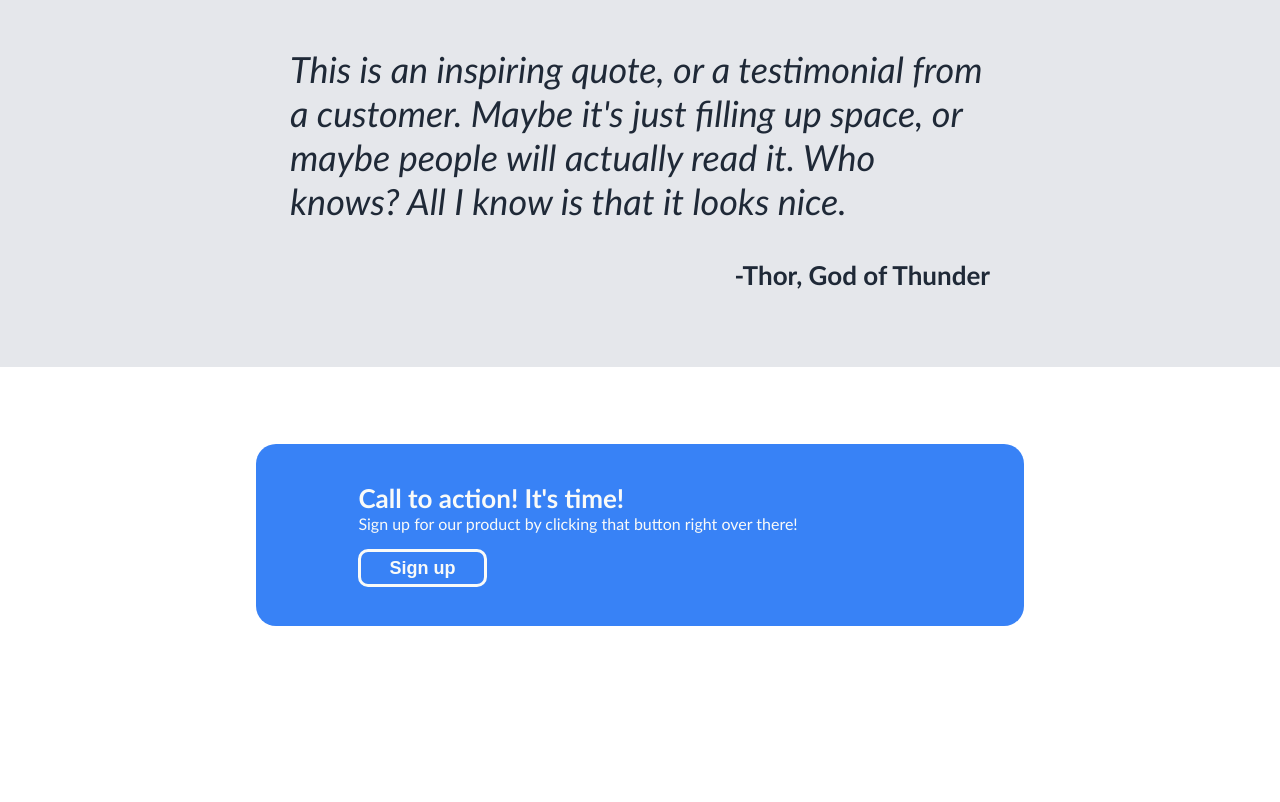
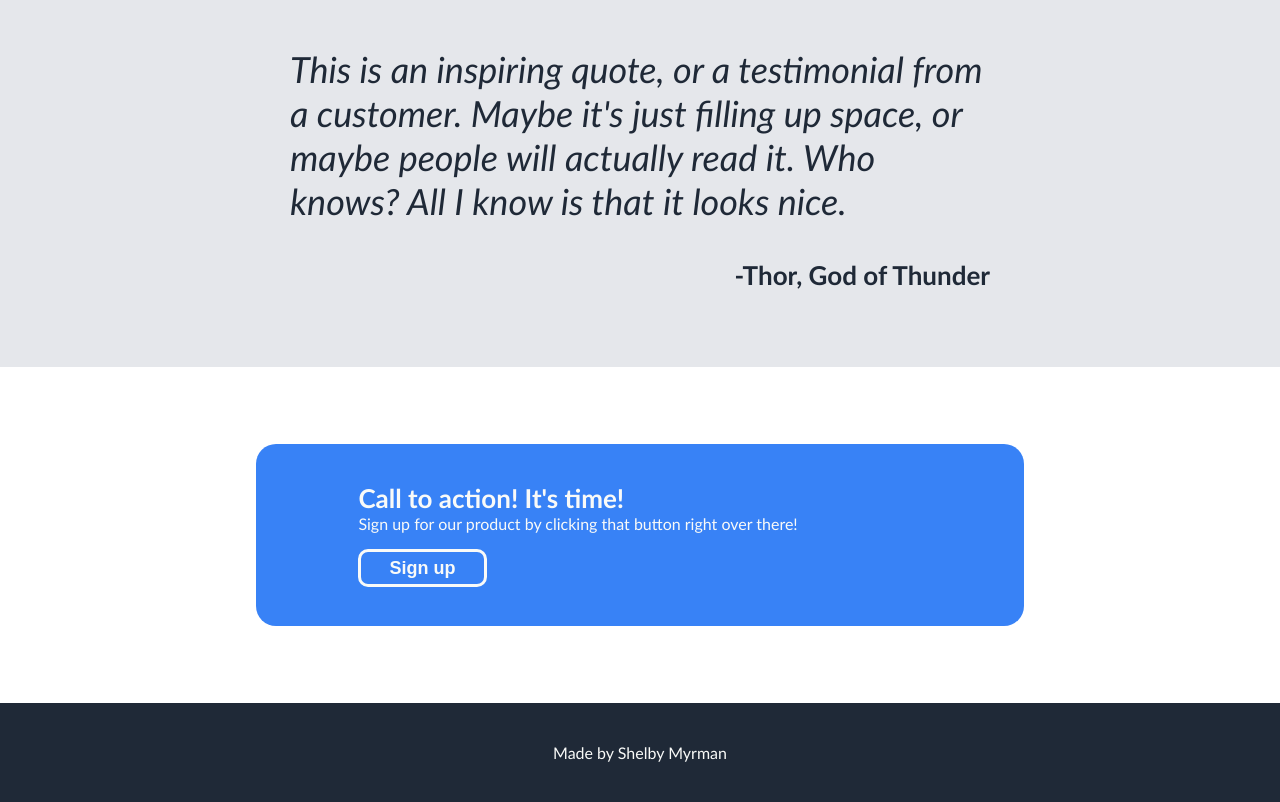
Before and after one commit to myrmanshelby/odin-landing-page, a plain HTML site: page index.html in a window 1280 px wide. Shown: the part 1023-1825 px from the top of the page. Before the commit the page ends 1726 px from the top, so only its background shows below. Drawn offline with Linux system fonts and the light colour scheme.

Commit message:
Added and styled simple footer

```diff
--- a/index.html
+++ b/index.html
@@ -69,5 +69,7 @@
       </div>
       <button>Sign up</button>
     </div>
+
+    <div class="footer">Made by Shelby Myrman</div>
   </body>
 </html>
--- a/style.css
+++ b/style.css
@@ -173,3 +173,12 @@ body {
   font-size: 18px;
   font-weight: 600;
 }
+
+/* footer */
+
+.footer {
+  background-color: #1f2937;
+  color: #f9faf8;
+  text-align: center;
+  padding: 40px 0;
+}
```
